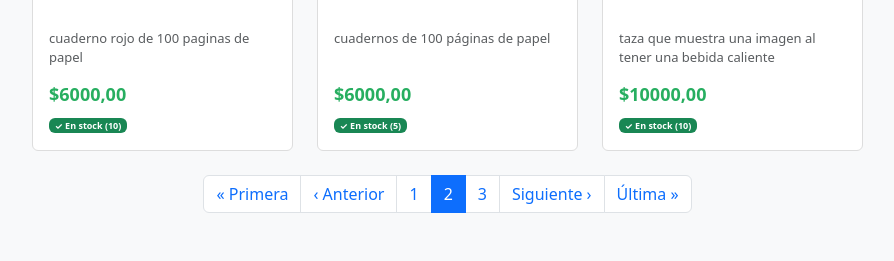
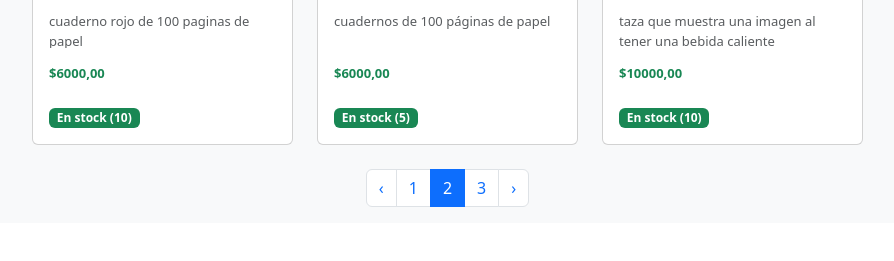
Before and after one commit to Luis-crts/django-store, a Django app: page /?page=2 in a window 1280 px wide. Shown: the part 1232-1493 px from the top of the page, without its empty margins (50-944 px from the left). After the commit the page ends 1439 px from the top, so only its background shows below. Run offline with Django 5.2, Linux system fonts and the light colour scheme; data comes from the database, SQL or seed files in the repository.

Commit message:
ultima correccion de home.html

```diff
--- a/templates/home.html
+++ b/templates/home.html
@@ -10,15 +10,16 @@
 </head>
 <body>
 
-<div class="header">
+<div class="header bg-dark text-white py-3 mb-4">
     <div class="container">
-        <h1>Tienda con artículos personalizados</h1>
+        <h1 class="mb-0">Tienda con artículos personalizados</h1>
     </div>
 </div>
 
 <div class="container">
     <div class="row">
-        <!-- Lista de producto -->
+
+        <!-- LISTA DE PRODUCTOS -->
         <div class="col-lg-9">
             <h2 class="mb-4">Productos</h2>
 
@@ -26,51 +27,60 @@
                 <div class="row g-4 mb-4">
                     {% for producto in productos %}
                         <div class="col-lg-4 col-md-6">
-                            <div class="card producto-card">
-                                <!-- Imagen del producto -->
-                                {% if producto.imagenes.all %}
-                                    <img src="{{ producto.imagenes.first.imagen.url }}" alt="{{ producto.nombre }}" class="card-img-top producto-imagen">
+                            <div class="card h-100">
+
+                                {% if producto.imagenes.first %}
+                                    <img src="{{ producto.imagenes.first.imagen.url }}"
+                                         class="card-img-top"
+                                         alt="{{ producto.nombre }}">
                                 {% else %}
-                                    <div class="producto-imagen d-flex align-items-center justify-content-center bg-light">
+                                    <div class="card-img-top bg-light d-flex align-items-center justify-content-center"
+                                         style="height: 200px;">
                                         <span class="text-muted">Sin imagen</span>
                                     </div>
                                 {% endif %}
 
-                                <!-- Información del producto -->
                                 <div class="card-body d-flex flex-column">
                                     <h5 class="card-title">
-                                        <a href="{% url 'detalle_producto' producto.pk %}" class="text-decoration-none text-dark">
+                                        <a href="{% url 'detalle_producto' producto.pk %}"
+                                           class="text-decoration-none text-dark">
                                             {{ producto.nombre }}
                                         </a>
                                     </h5>
-                                    <p class="card-text text-muted">{{ producto.descripcion|truncatewords:10 }}</p>
+
+                                    <p class="text-muted">
+                                        {{ producto.descripcion|truncatewords:10 }}
+                                    </p>
 
                                     <div class="mt-auto">
-                                        <div class="precio mb-2">${{ producto.precio }}</div>
-                                        <div class="stock">
+                                        <p class="fw-bold text-success mb-1">
+                                            ${{ producto.precio }}
+                                        </p>
+
                                         {% if producto.stock > 0 %}
-                                                <span class="badge bg-success">✓ En stock ({{ producto.stock }})</span>
+                                            <span class="badge bg-success">
+                                                En stock ({{ producto.stock }})
+                                            </span>
                                         {% else %}
-                                                <span class="badge bg-danger">✗ Sin stock</span>
+                                            <span class="badge bg-danger">
+                                                Sin stock
+                                            </span>
                                         {% endif %}
                                     </div>
                                 </div>
-                                </div>
+
                             </div>
                         </div>
                     {% endfor %}
                 </div>
 
-                <!-- Paginacion -->
+                <!-- PAGINACIÓN -->
                 {% if productos.has_other_pages %}
-                    <nav aria-label="Paginación" class="mb-5">
+                    <nav>
                         <ul class="pagination justify-content-center">
                             {% if productos.has_previous %}
                                 <li class="page-item">
-                                    <a class="page-link" href="?page=1">« Primera</a>
-                                </li>
-                                <li class="page-item">
-                                    <a class="page-link" href="?page={{ productos.previous_page_number }}">‹ Anterior</a>
+                                    <a class="page-link" href="?page={{ productos.previous_page_number }}">‹</a>
                                 </li>
                             {% endif %}
 
@@ -88,107 +98,78 @@
 
                             {% if productos.has_next %}
                                 <li class="page-item">
-                                    <a class="page-link" href="?page={{ productos.next_page_number }}">Siguiente ›</a>
-                                </li>
-                                <li class="page-item">
-                                    <a class="page-link" href="?page={{ productos.paginator.num_pages }}">Última »</a>
+                                    <a class="page-link" href="?page={{ productos.next_page_number }}">›</a>
                                 </li>
                             {% endif %}
                         </ul>
                     </nav>
                 {% endif %}
             {% else %}
-                <div class="sin-productos">
                 <p>No hay productos disponibles.</p>
-                </div>
             {% endif %}
         </div>
 
-        <!-- Sidebar para el filtro -->
+        <!-- SIDEBAR -->
         <div class="col-lg-3">
+
+            <!-- BUSCAR -->
             <div class="card mb-4">
                 <div class="card-body">
-                    <h5 class="card-title">Buscar</h5>
-                    <form method="GET" class="mb-3">
+                    <h5>Buscar</h5>
+                    <form method="get">
                         <div class="input-group">
-                            <input type="text" name="q" class="form-control" placeholder="Buscar productos..." value="{{ q }}">
-                            <button class="btn btn-primary" type="submit">🔍</button>
+                            <input type="text"
+                                   name="q"
+                                   class="form-control"
+                                   placeholder="Buscar productos..."
+                                   value="{{ q }}">
+                            <button class="btn btn-primary">🔍</button>
                         </div>
-                        {% if q %}
-                            <a href="?" class="btn btn-sm btn-outline-secondary mt-2 w-100">Limpiar búsqueda</a>
-                        {% endif %}
                     </form>
                 </div>
             </div>
 
+            <!-- CATEGORÍAS -->
             <div class="card mb-4">
                 <div class="card-body">
-                    <h5 class="card-title">Categorías</h5>
-                    <ul class="filtro-categoria">
+                    <h5>Categorías</h5>
+                    <ul class="list-unstyled">
                         <li>
-                            {% if categoria_seleccionada %}
-                                {% if q %}
-                                    <a href="?q={{ q }}">Todas</a>
-                                {% else %}
-                                    <a href="?">Todas</a>
-                                {% endif %}
-                            {% else %}
-                                {% if q %}
-                                    <a href="?q={{ q }}" class="active">Todas</a>
-                                {% else %}
-                                    <a href="?" class="active">Todas</a>
-                                {% endif %}
-                            {% endif %}
+                            <a href="?" class="{% if not categoria_seleccionada %}fw-bold{% endif %}">
+                                Todas
+                            </a>
                         </li>
-
                         {% for categoria in categorias %}
                             <li>
-                                {% if categoria_seleccionada and categoria_seleccionada.id == categoria.id %}
-                                    {% if q %}
-                                        <a href="?categoria={{ categoria.id }}&q={{ q }}" class="active">
+                                <a href="?categoria={{ categoria.id }}"
+                                   class="{% if categoria_seleccionada and categoria_seleccionada.id == categoria.id %}fw-bold{% endif %}">
                                     {{ categoria.nombre }}
                                 </a>
-                                    {% else %}
-                                        <a href="?categoria={{ categoria.id }}" class="active">
-                                            {{ categoria.nombre }}
-                                        </a>
-                                    {% endif %}
-                                {% else %}
-                                    {% if q %}
-                                        <a href="?categoria={{ categoria.id }}&q={{ q }}">
-                                            {{ categoria.nombre }}
-                                        </a>
-                                    {% else %}
-                                        <a href="?categoria={{ categoria.id }}">
-                                            {{ categoria.nombre }}
-                                        </a>
-                                    {% endif %}
-                                {% endif %}
                             </li>
                         {% endfor %}
                     </ul>
-
-                    {% if categoria_seleccionada or q %}
-                        <div class="limpiar-filtros">
-                            <a href="?" class="btn btn-sm btn-outline-secondary w-100">Limpiar filtros</a>
-                        </div>
-                    {% endif %}
                 </div>
             </div>
 
-            <!-- Botones para funcionalidades -->
+            <!-- CLIENTE: buscar pedido -->
+            <a href="{% url 'buscar_pedido' %}"
+               class="btn btn-outline-primary w-100 mb-2">
+                🔎 Seguir mi pedido
+            </a>
+
+            <!-- ADMIN -->
             {% if user.is_authenticated and user.is_staff %}
-            <a href="{% url 'listar_seguimientos' %}" class="btn btn-primary w-100 mb-2">Seguimientos de productos</a>
+                <a href="{% url 'listar_seguimientos' %}"
+                   class="btn btn-primary w-100 mb-2">
+                    📦 Ver todos los pedidos
+                </a>
+
+                <a href="{% url 'reportes' %}"
+                   class="btn btn-info w-100">
+                    📊 Sistema de reportes
+                </a>
             {% endif %}
 
-            <!-- Solo admin -->
-             {% if user.is_authenticated and user.is_staff %}
-            <a href="{% url 'listar_seguimientos' %}" class="btn btn-secondary w-100">Ver todos los pedidos</a>
-            {% endif %}
-
-            {% if user.is_authenticated and user.is_staff %}
-            <a href="{% url 'reportes' %}" class="btn btn-info w-100">Sistema de reportes</a>
-            {% endif %}
         </div>
     </div>
 </div>
```
Lines whose indentation alone changed are shown as unchanged.
